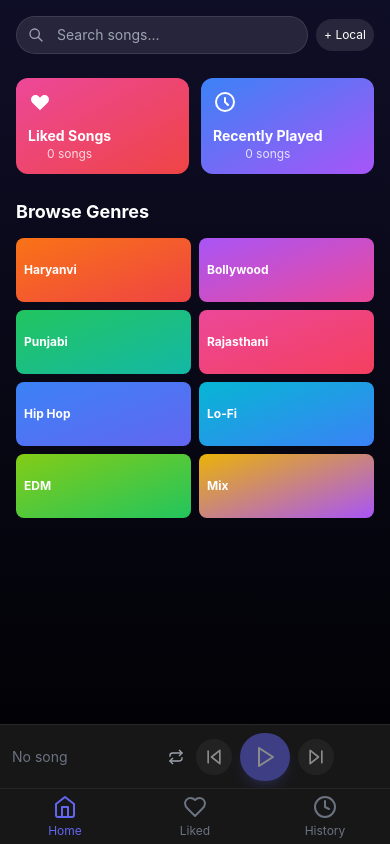
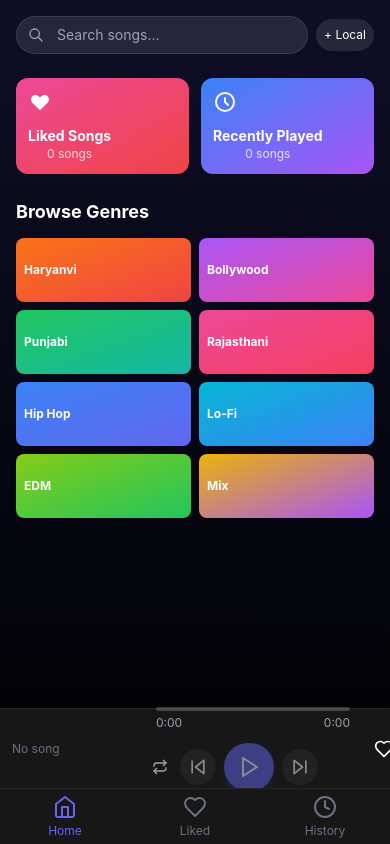
Before and after one commit to Mjangid2004/MforMusic, a Next.js app: page / in a window 390 px wide. Built offline with nearby package versions, Linux system fonts and the light colour scheme.

Commit message:
Add progress bar above controls on mobile

```diff
--- a/src/components/Controls.tsx
+++ b/src/components/Controls.tsx
@@ -39,6 +39,20 @@ export default function Controls() {
   };
 
   return (
+    <div className="flex flex-col items-center gap-3 md:gap-4">
+      <div className="w-full px-2 md:hidden">
+        <div className="h-1 bg-white/20 rounded-full cursor-pointer">
+          <div
+            className="h-full bg-indigo-500 rounded-full"
+            style={{ width: state.duration > 0 ? `${(state.currentTime / state.duration) * 100}%` : '0%' }}
+          />
+        </div>
+        <div className="flex justify-between text-xs text-gray-400 mt-1">
+          <span>{Math.floor(state.currentTime / 60)}:{String(Math.floor(state.currentTime % 60)).padStart(2, '0')}</span>
+          <span>{Math.floor(state.duration / 60)}:{String(Math.floor(state.duration % 60)).padStart(2, '0')}</span>
+        </div>
+      </div>
+
       <div className="flex items-center justify-center gap-2 md:gap-4">
         <button
           onClick={cyclePlayMode}
@@ -82,5 +96,6 @@ export default function Controls() {
 
         <div className="w-8 md:w-10" />
       </div>
+    </div>
   );
 }
--- a/src/components/NowPlaying.tsx
+++ b/src/components/NowPlaying.tsx
@@ -168,22 +168,22 @@ export default function NowPlaying() {
       </div>
 
       {/* Bottom Bar - Mobile (Compact) */}
-      <div className="md:hidden fixed bottom-14 left-0 right-0 h-16 bg-neutral-900 border-t border-neutral-800 px-3 flex items-center gap-2 z-40">
-        <div className="flex items-center gap-2 w-36 cursor-pointer flex-shrink-0" onClick={() => setShowPlayer(true)}>
+      <div className="md:hidden fixed bottom-14 left-0 right-0 h-20 bg-neutral-900 border-t border-neutral-800 px-3 flex items-center gap-2 z-40">
+        <div className="flex items-center gap-2 w-32 cursor-pointer flex-shrink-0" onClick={() => setShowPlayer(true)}>
           {currentSong ? (
             <>
               <img
                 src={currentSong.thumbnail}
                 alt={currentSong.title}
-                className="w-12 h-12 rounded object-cover cursor-pointer flex-shrink-0"
+                className="w-10 h-10 rounded object-cover cursor-pointer flex-shrink-0"
               />
               <div className="overflow-hidden">
-                <p className="font-medium text-sm truncate">{currentSong.title}</p>
+                <p className="font-medium text-xs truncate">{currentSong.title}</p>
                 <p className="text-xs text-gray-400 truncate">{currentSong.artist}</p>
               </div>
             </>
           ) : (
-            <div className="text-sm text-gray-500">No song</div>
+            <div className="text-xs text-gray-500">No song</div>
           )}
         </div>
 
```
Lines whose indentation alone changed are shown as unchanged.
